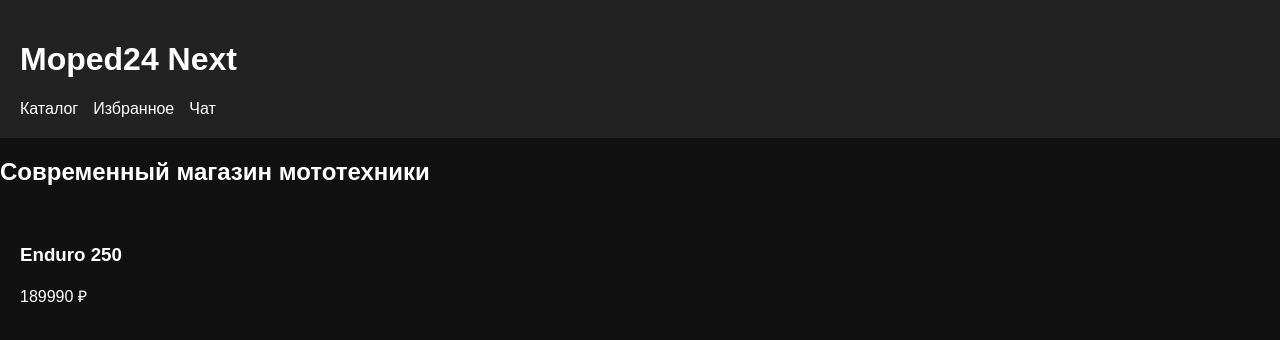
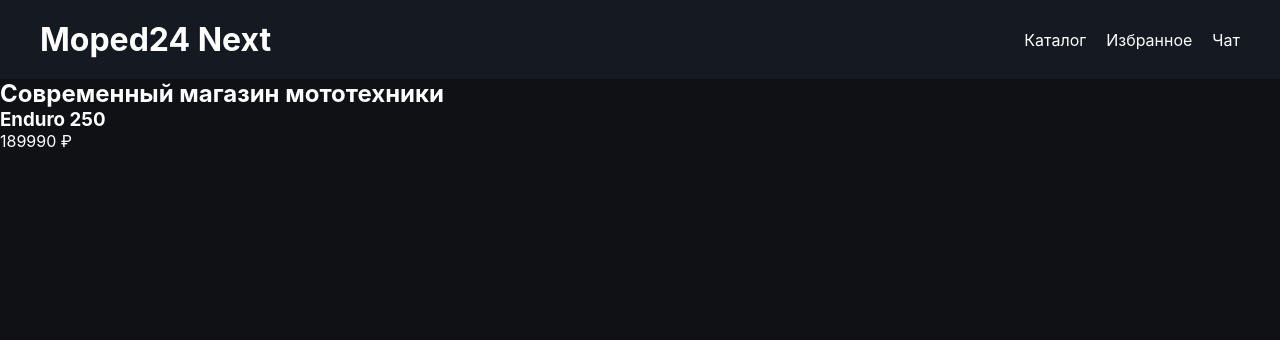
Before and after one commit to ykaprnvap-pixel/moped2424, a plain HTML site: page index.html in a window 1280 px wide. Drawn offline with Linux system fonts and the light colour scheme.

Commit message:
Redesign modern UI

```diff
--- a/style.css
+++ b/style.css
@@ -1 +1 @@
-body{font-family:Arial,sans-serif;background:#111;color:#fff;margin:0}header{padding:20px;background:#222}nav a{color:#fff;margin-right:15px;text-decoration:none}#products{padding:20px}
+*{margin:0;padding:0;box-sizing:border-box}body{font-family:Inter,Arial,sans-serif;background:#0f1115;color:#fff}.hero{padding:120px 20px;text-align:center;background:linear-gradient(135deg,#ff5b00,#ff8c00)}.hero h1{font-size:64px;margin-bottom:15px}.hero p{font-size:22px}.btn{display:inline-block;margin-top:20px;padding:14px 28px;background:#fff;color:#111;border-radius:12px;text-decoration:none;font-weight:bold}header{display:flex;justify-content:space-between;align-items:center;padding:20px 40px;background:#151922;position:sticky;top:0}nav a{color:#fff;text-decoration:none;margin-left:20px}.products{display:grid;grid-template-columns:repeat(auto-fit,minmax(300px,1fr));gap:24px;padding:40px}.card{background:#1b2130;border-radius:18px;overflow:hidden;transition:.3s}.card:hover{transform:translateY(-5px)}.card img{width:100%;height:220px;object-fit:cover}.card-content{padding:20px}.price{font-size:24px;color:#ff8c00;font-weight:bold}
```
